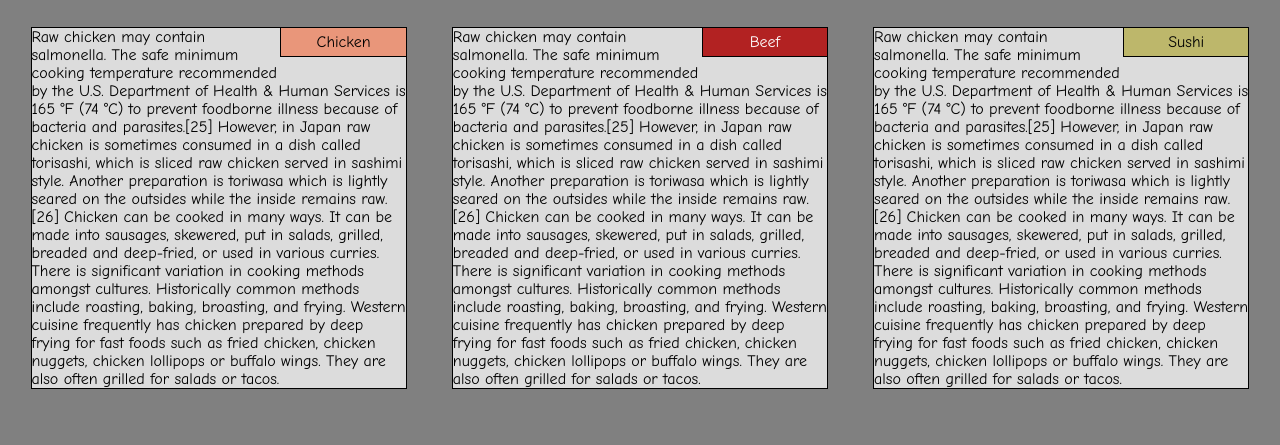
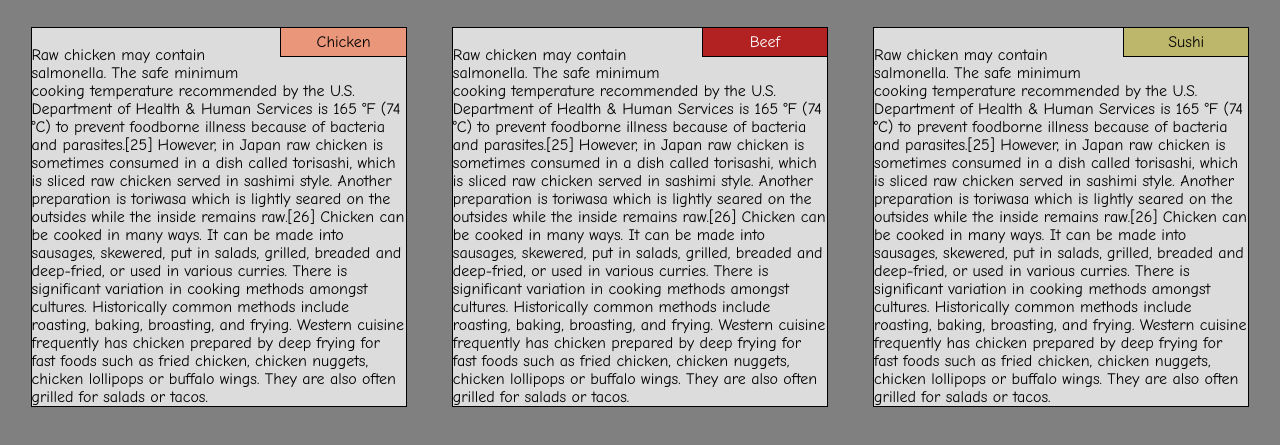
Before and after one commit to Vipul98Gupta/coursera-test, a plain HTML site: page mod2_solution/index.html in a window 1280 px wide. Shown: the part 65-510 px from the top of the page. Drawn offline with Linux system fonts and the light colour scheme.

Commit message:
Update index.html

```diff
--- a/mod2_solution/index.html
+++ b/mod2_solution/index.html
@@ -17,18 +17,18 @@
 <div class="row">
   <div class="col-lg-4 col-md-6 col-sm-12">
   <section id=box1> Chicken</section>
-  <section class=main>Raw chicken may contain salmonella. The safe minimum cooking temperature recommended by the U.S. Department of Health &amp Human Services is 165 °F (74 °C) to prevent foodborne illness because of bacteria and parasites.[25] However, in Japan raw chicken is sometimes consumed in a dish called torisashi, which is sliced raw chicken served in sashimi style. Another preparation is toriwasa which is lightly seared on the outsides while the inside remains raw.[26]
+  <section class=main><br>Raw chicken may contain salmonella. The safe minimum cooking temperature recommended by the U.S. Department of Health &amp Human Services is 165 °F (74 °C) to prevent foodborne illness because of bacteria and parasites.[25] However, in Japan raw chicken is sometimes consumed in a dish called torisashi, which is sliced raw chicken served in sashimi style. Another preparation is toriwasa which is lightly seared on the outsides while the inside remains raw.[26]
 
 Chicken can be cooked in many ways. It can be made into sausages, skewered, put in salads, grilled, breaded and deep-fried, or used in various curries. There is significant variation in cooking methods amongst cultures. Historically common methods include roasting, baking, broasting, and frying. Western cuisine frequently has chicken prepared by deep frying for fast foods such as fried chicken, chicken nuggets, chicken lollipops or buffalo wings. They are also often grilled for salads or tacos.</section>
   </div>
   <div class="col-lg-4 col-md-6 col-sm-12">
    <section id=box2> Beef</section>
-   <section class=main>Raw chicken may contain salmonella. The safe minimum cooking temperature recommended by the U.S. Department of Health &amp Human Services is 165 °F (74 °C) to prevent foodborne illness because of bacteria and parasites.[25] However, in Japan raw chicken is sometimes consumed in a dish called torisashi, which is sliced raw chicken served in sashimi style. Another preparation is toriwasa which is lightly seared on the outsides while the inside remains raw.[26]
+   <section class=main><br>Raw chicken may contain salmonella. The safe minimum cooking temperature recommended by the U.S. Department of Health &amp Human Services is 165 °F (74 °C) to prevent foodborne illness because of bacteria and parasites.[25] However, in Japan raw chicken is sometimes consumed in a dish called torisashi, which is sliced raw chicken served in sashimi style. Another preparation is toriwasa which is lightly seared on the outsides while the inside remains raw.[26]
 
 Chicken can be cooked in many ways. It can be made into sausages, skewered, put in salads, grilled, breaded and deep-fried, or used in various curries. There is significant variation in cooking methods amongst cultures. Historically common methods include roasting, baking, broasting, and frying. Western cuisine frequently has chicken prepared by deep frying for fast foods such as fried chicken, chicken nuggets, chicken lollipops or buffalo wings. They are also often grilled for salads or tacos.</section></div>
   <div class="col-lg-4 col-md-12 col-sm-12">
    <section id=box3> Sushi</section>
-   <section class=main>Raw chicken may contain salmonella. The safe minimum cooking temperature recommended by the U.S. Department of Health &amp Human Services is 165 °F (74 °C) to prevent foodborne illness because of bacteria and parasites.[25] However, in Japan raw chicken is sometimes consumed in a dish called torisashi, which is sliced raw chicken served in sashimi style. Another preparation is toriwasa which is lightly seared on the outsides while the inside remains raw.[26]
+   <section class=main><br>Raw chicken may contain salmonella. The safe minimum cooking temperature recommended by the U.S. Department of Health &amp Human Services is 165 °F (74 °C) to prevent foodborne illness because of bacteria and parasites.[25] However, in Japan raw chicken is sometimes consumed in a dish called torisashi, which is sliced raw chicken served in sashimi style. Another preparation is toriwasa which is lightly seared on the outsides while the inside remains raw.[26]
 
 Chicken can be cooked in many ways. It can be made into sausages, skewered, put in salads, grilled, breaded and deep-fried, or used in various curries. There is significant variation in cooking methods amongst cultures. Historically common methods include roasting, baking, broasting, and frying. Western cuisine frequently has chicken prepared by deep frying for fast foods such as fried chicken, chicken nuggets, chicken lollipops or buffalo wings. They are also often grilled for salads or tacos.</section></div>
 </div>
```
